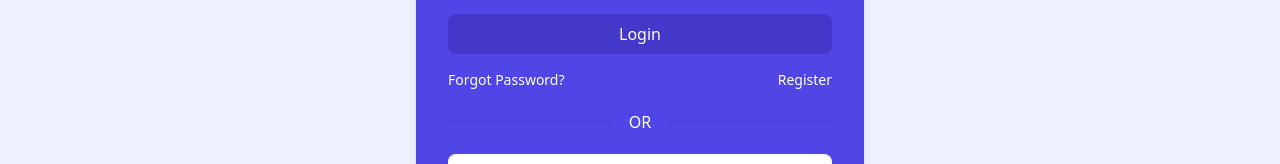
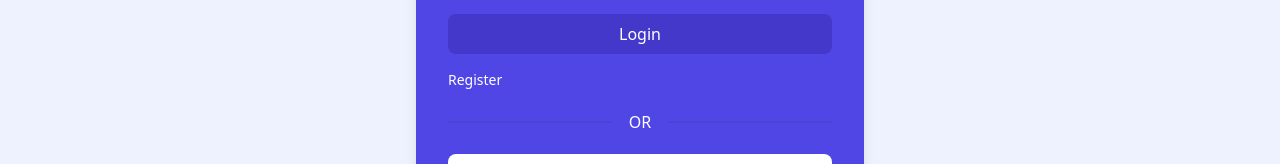
Before and after one commit to DilligentArch/EchoBoard-Client-Side, a React (Vite) app: page /auth/login in a window 1280 px wide. Shown: the part 496-660 px from the top of the page. Built offline with nearby package versions, Linux system fonts and the light colour scheme; no server answers.

Commit message:
fixed login bug

```diff
--- a/src/Components/Login.jsx
+++ b/src/Components/Login.jsx
@@ -101,12 +101,7 @@ const Login = () => {
 
                 </form>
                 <div className="flex justify-between items-center mt-4 text-sm text-white">
-                    <button
-                        onClick={() => navigate("/auth/reset-password")}
-                        className="hover:underline"
-                    >
-                        Forgot Password?
-                    </button>
+
                     <Link to="/auth/register" className="hover:underline">
                         Register
                     </Link>
```
